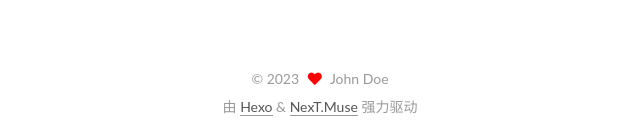
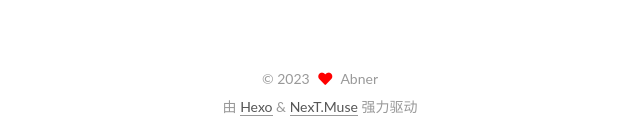
Before and after one commit to cdt3211/cdt3211.github.io, a plain HTML site: page 2023/03/27/hello-world/index.html in a window 1280 px wide. Shown: the part 659-797 px from the top of the page, 320-960 px from the left. Drawn offline with Linux system fonts and the light colour scheme.

Commit message:
Site updated: 2023-03-27 19:09:50

```diff
--- a/2023/03/27/hello-world/index.html
+++ b/2023/03/27/hello-world/index.html
@@ -29,7 +29,7 @@
 <meta property="og:locale" content="zh_CN">
 <meta property="article:published_time" content="2023-03-27T05:42:15.002Z">
 <meta property="article:modified_time" content="2023-03-27T10:41:56.736Z">
-<meta property="article:author" content="John Doe">
+<meta property="article:author" content="Abner">
 <meta name="twitter:card" content="summary">
 
 <link rel="canonical" href="http://cdtz6.github.io/2023/03/27/hello-world/">
@@ -154,7 +154,7 @@
 
     <span hidden itemprop="author" itemscope itemtype="http://schema.org/Person">
       <meta itemprop="image" content="/images/avatar.gif">
-      <meta itemprop="name" content="John Doe">
+      <meta itemprop="name" content="Abner">
       <meta itemprop="description" content="">
     </span>
 
@@ -264,7 +264,7 @@
 
       <div class="site-overview-wrap sidebar-panel">
         <div class="site-author motion-element" itemprop="author" itemscope itemtype="http://schema.org/Person">
-  <p class="site-author-name" itemprop="name">John Doe</p>
+  <p class="site-author-name" itemprop="name">Abner</p>
   <div class="site-description" itemprop="description"></div>
 </div>
 <div class="site-state-wrap motion-element">
@@ -304,7 +304,7 @@
   <span class="with-love">
     <i class="fa fa-heart"></i>
   </span>
-  <span class="author" itemprop="copyrightHolder">John Doe</span>
+  <span class="author" itemprop="copyrightHolder">Abner</span>
 </div>
   <div class="powered-by">由 <a href="https://hexo.io/" class="theme-link" rel="noopener" target="_blank">Hexo</a> & <a href="https://muse.theme-next.org/" class="theme-link" rel="noopener" target="_blank">NexT.Muse</a> 强力驱动
   </div>
--- a/css/main.css
+++ b/css/main.css
@@ -1168,7 +1168,7 @@ pre .javascript .function {
 }
 .links-of-author a::before,
 .links-of-author span.exturl::before {
-  background: #faf693;
+  background: #abff54;
   border-radius: 50%;
   content: ' ';
   display: inline-block;
```
Also changed, not shown: archives/2023/03/index.html (+3 -3 lines), archives/2023/index.html (+3 -3 lines), archives/index.html (+3 -3 lines), index.html (+4 -4 lines).
